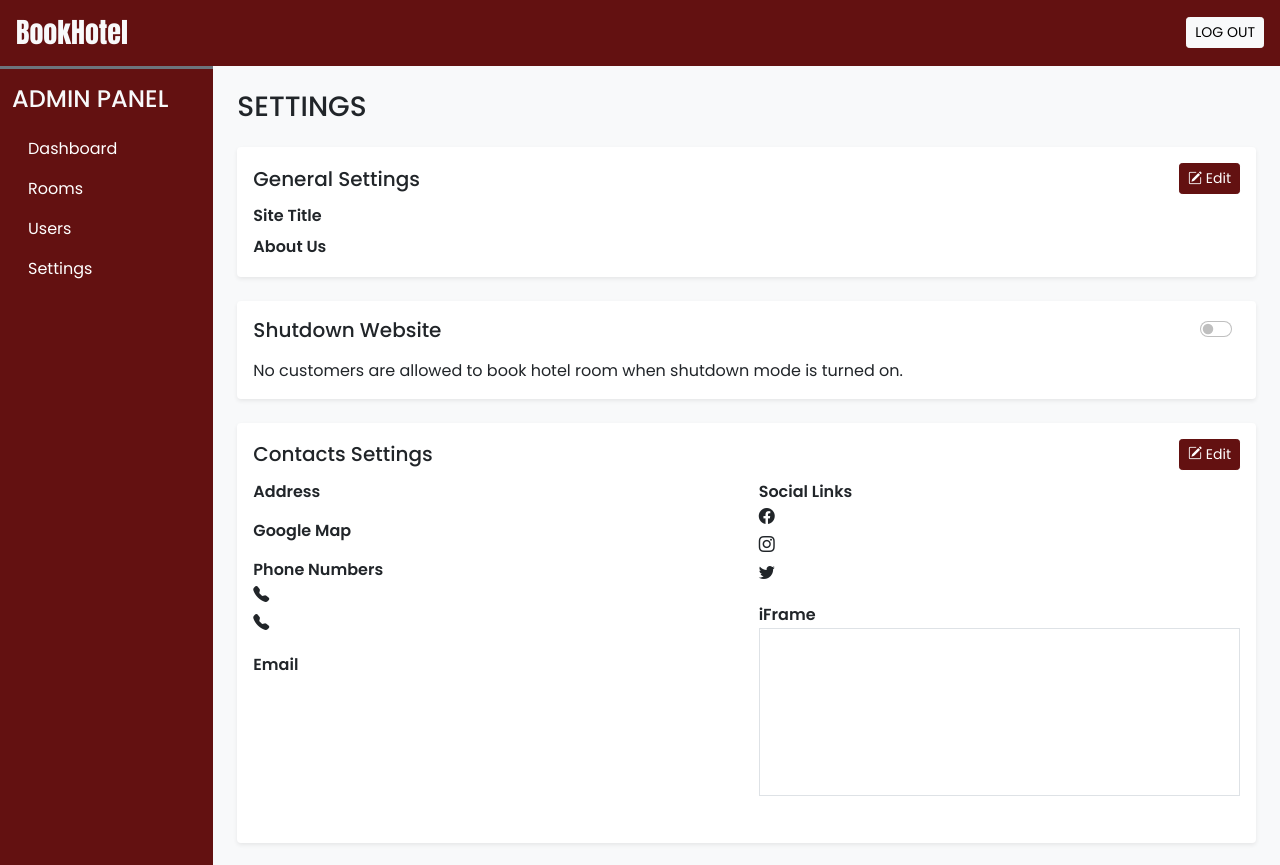
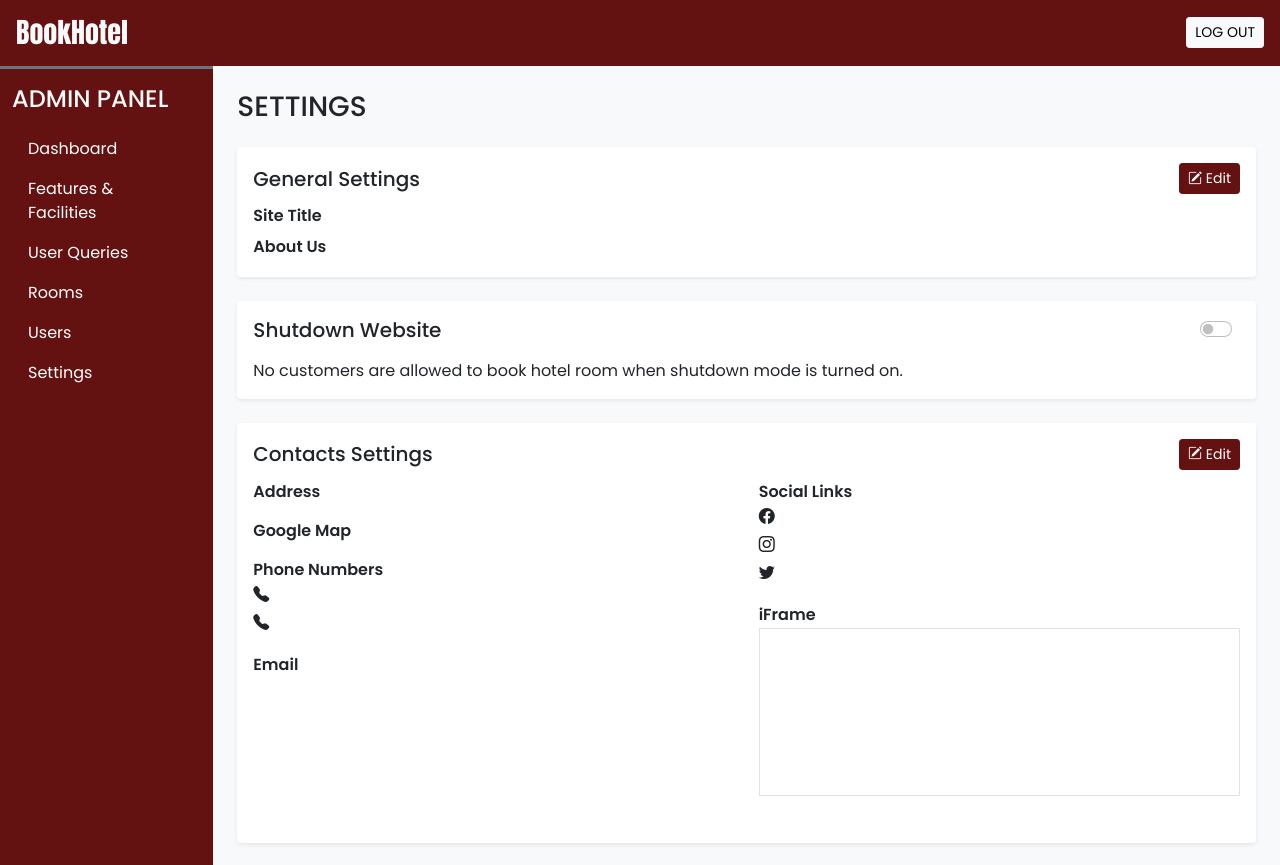
Before and after one commit to choybuch/BOOK-HOTEL, a PHP site: page /BookHotel/admin/settings.php in a window 1280 px wide. Shown: the top 865 px of the page. Run offline with PHP 8.4, Linux system fonts and the light colour scheme; the visitor is signed in with stand-in values (Sample User, id 1); data that the repository does not hold is empty.

Commit message:
Update header.php
number 13 bandang 1:13 yung time

```diff
--- a/BookHotel/admin/inc/header.php
+++ b/BookHotel/admin/inc/header.php
@@ -16,6 +16,12 @@
                             <a class="nav-link text-white" href="dashboard.php">Dashboard</a>
                         </li>
                         <li class="nav-item">
+                            <a class="nav-link text-white" href="features_facilities.php">Features & Facilities</a>
+                        </li>
+                         <li class="nav-item">
+                            <a class="nav-link text-white" href="user_queries.php">User Queries</a>
+                        </li>
+                        <li class="nav-item">
                             <a class="nav-link text-white" href="#">Rooms</a>
                         </li>
                         <li class="nav-item">
```
